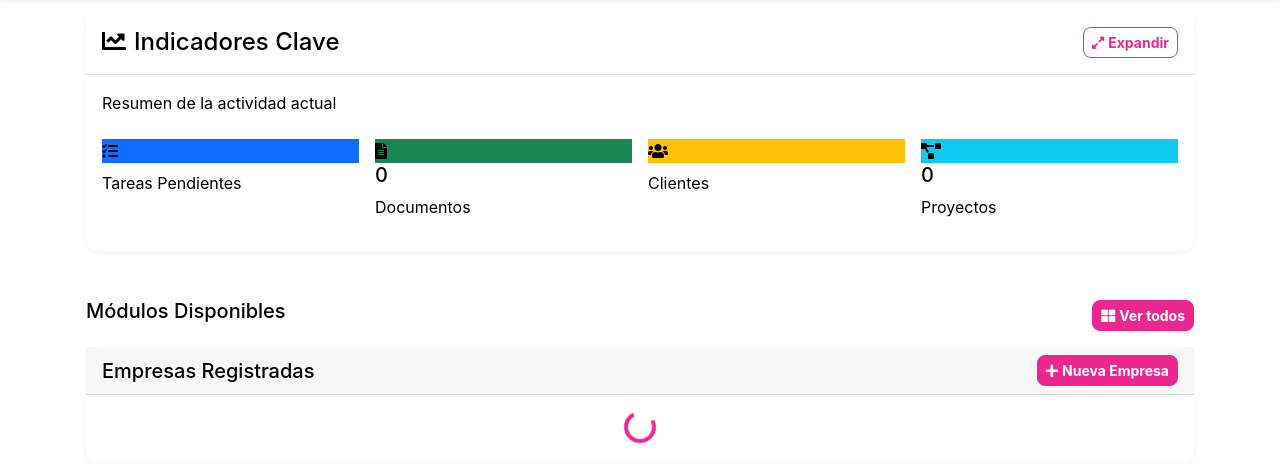
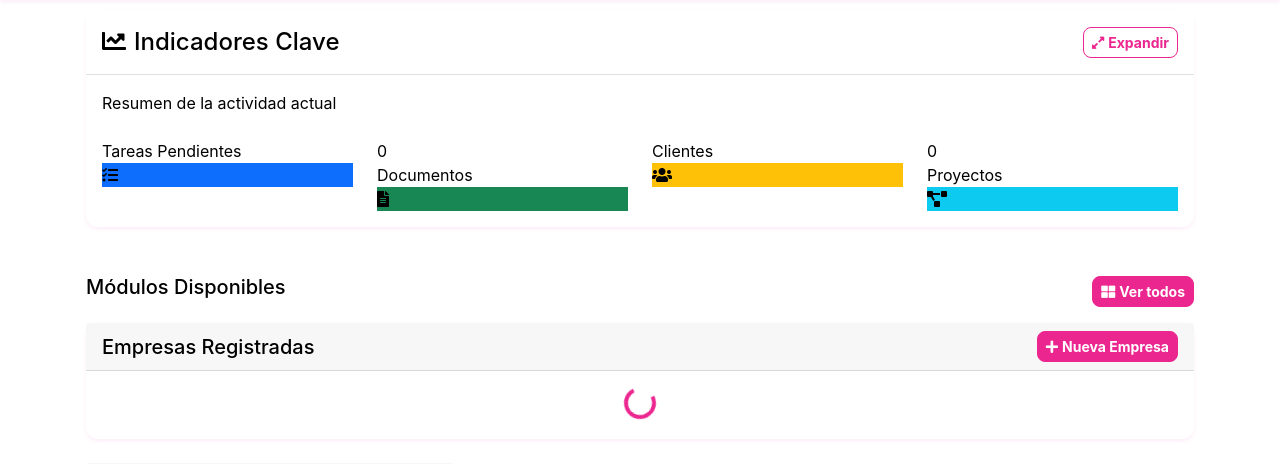
Before and after one commit to Kmylosky83/AppWebStratekaz, a Flask app: template app/templates/dashboard/profesional.html in a window 1280 px wide. Shown: the part 64-528 px from the top of the page. Run offline with Flask 3, Linux system fonts and the light colour scheme; the template is opened without the code that fills it, so the values that code supplies are empty; some libraries are stand-ins or nearby versions.

Commit message:
indicadores clave

```diff
--- a/app/templates/base.html
+++ b/app/templates/base.html
@@ -265,6 +265,7 @@
             });
         });
     </script>
+    <script src="https://cdn.jsdelivr.net/npm/chart.js@3.7.1/dist/chart.min.js"></script>
     {% endblock %}
 </body>
 </html>
--- a/app/templates/dashboard/profesional.html
+++ b/app/templates/dashboard/profesional.html
@@ -18,58 +18,48 @@
             <div class="card-body">
                 <p class="section-subtitle mb-4">Resumen de la actividad actual</p>
 
-                <div class="row g-3">
-                    <div class="col-md-3 col-sm-6">
-                        <div class="stats-card">
-                            <div class="stats-card-body">
-                                <div class="stats-card-icon bg-primary">
-                                    <i class="fas fa-tasks"></i>
-                                </div>
-                                <div class="stats-card-content">
-                                    <h5 class="stats-card-title">{{ stats.pending_tasks }}</h5>
-                                    <p class="stats-card-text">Tareas Pendientes</p>
-                                </div>
-                            </div>
-                        </div>
-                    </div>
-                    <div class="col-md-3 col-sm-6 mb-4 mb-md-0">
-                        <div class="stats-card">
-                            <div class="stats-card-body">
-                                <div class="stats-card-icon bg-success">
-                                    <i class="fas fa-file-alt"></i>
-                                </div>
-                                <div class="stats-card-content">
-                                    <h5 class="stats-card-title">0</h5>
-                                    <p class="stats-card-text">Documentos</p>
-                                </div>
+                <div class="indicadores-simple">
+                    <div class="row">
+                        <!-- Tareas Pendientes -->
+                        <div class="col-md-3">
+                            <div class="indicador-simple">
+                                <div class="indicador-valor">{{ stats.pending_tasks }}</div>
+                                <div class="indicador-etiqueta">Tareas Pendientes</div>
+                                <div class="indicador-barra bg-primary">
+                                    <i class="fas fa-tasks indicador-icono"></i>
                                 </div>
                             </div>
                         </div>
 
-                    <div class="col-md-3 col-sm-6 mb-4 mb-md-0">
-                        <div class="stats-card">
-                            <div class="stats-card-body">
-                                <div class="stats-card-icon bg-warning">
-                                    <i class="fas fa-users"></i>
-                                </div>
-                                <div class="stats-card-content">
-                                    <h5 class="stats-card-title">{{ stats.total_empresas }}</h5>
-                                    <p class="stats-card-text">Clientes</p>
-                                </div>
+                        <!-- Documentos -->
+                        <div class="col-md-3">
+                            <div class="indicador-simple">
+                                <div class="indicador-valor">0</div>
+                                <div class="indicador-etiqueta">Documentos</div>
+                                <div class="indicador-barra bg-success">
+                                    <i class="fas fa-file-alt indicador-icono"></i>
                                 </div>
                             </div>
                         </div>
 
-                    <div class="col-md-3 col-sm-6">
-                        <div class="stats-card">
-                            <div class="stats-card-body">
-                                <div class="stats-card-icon bg-info">
-                                    <i class="fas fa-project-diagram"></i>
+                        <!-- Clientes -->
+                        <div class="col-md-3">
+                            <div class="indicador-simple">
+                                <div class="indicador-valor">{{ stats.total_empresas }}</div>
+                                <div class="indicador-etiqueta">Clientes</div>
+                                <div class="indicador-barra bg-warning">
+                                    <i class="fas fa-users indicador-icono"></i>
                                 </div>
-                                <div class="stats-card-content">
-                                    <h5 class="stats-card-title">0</h5>
-                                    <p class="stats-card-text">Proyectos</p>
                             </div>
+                        </div>
+
+                        <!-- Proyectos -->
+                        <div class="col-md-3">
+                            <div class="indicador-simple">
+                                <div class="indicador-valor">0</div>
+                                <div class="indicador-etiqueta">Proyectos</div>
+                                <div class="indicador-barra bg-info">
+                                    <i class="fas fa-project-diagram indicador-icono"></i>
                                 </div>
                             </div>
                         </div>
@@ -78,8 +68,6 @@
             </div>
         </div>
     </section>
-
-
 
     <!-- Módulos disponibles -->
     <div class="row mb-4">
@@ -149,6 +137,7 @@
             </div>
         </div>
     </div>
+
     <!-- Próximos eventos -->
     <div class="col-md-4 mb-4">
         <div class="card h-100">
@@ -181,7 +170,6 @@
                         <p class="text-muted">Los eventos programados aparecerán aquí</p>
                     </div>
                 {% endif %}
-                </div>
             </div>
         </div>
     </div>
@@ -405,6 +393,83 @@
         setInterval(actualizarEmpresas, 30000);
     });
 
+    // En el bloque extra_scripts
+document.addEventListener('DOMContentLoaded', function() {
+    // Configurar el gráfico de progreso
+    const progressCtx = document.getElementById('progressChart').getContext('2d');
+    const progressChart = new Chart(progressCtx, {
+        type: 'line',
+        data: {
+            labels: ['Ene', 'Feb', 'Mar', 'Abr', 'May', 'Jun'],
+            datasets: [{
+                label: 'Clientes',
+                data: [0, 1, 1, 1, 1, 1],
+                borderColor: '#ffc107',
+                backgroundColor: 'rgba(255, 193, 7, 0.1)',
+                tension: 0.4,
+                fill: true
+            }, {
+                label: 'Tareas Completadas',
+                data: [0, 2, 5, 8, 12, 15],
+                borderColor: '#ec268f',
+                backgroundColor: 'rgba(236, 38, 143, 0.1)',
+                tension: 0.4,
+                fill: true
+            }]
+        },
+        options: {
+            responsive: true,
+            maintainAspectRatio: false,
+            plugins: {
+                legend: {
+                    position: 'top',
+                },
+                title: {
+                    display: true,
+                    text: 'Progreso Mensual'
+                }
+            },
+            scales: {
+                y: {
+                    beginAtZero: true
+                }
+            }
+        }
+    });
+
+    // Configurar el gráfico de distribución
+    const distributionCtx = document.getElementById('distributionChart').getContext('2d');
+    const distributionChart = new Chart(distributionCtx, {
+        type: 'doughnut',
+        data: {
+            labels: ['Completadas', 'En Progreso', 'Pendientes'],
+            datasets: [{
+                data: [15, 5, 3],
+                backgroundColor: [
+                    '#28a745',
+                    '#ffc107',
+                    '#dc3545'
+                ],
+                borderWidth: 0
+            }]
+        },
+        options: {
+            responsive: true,
+            maintainAspectRatio: false,
+            plugins: {
+                legend: {
+                    position: 'right',
+                },
+                title: {
+                    display: true,
+                    text: 'Estado de Tareas'
+                }
+            },
+            cutout: '70%'
+        }
+    });
+});
+
 
 </script>
 {% endblock %}
@@ -429,66 +494,72 @@
     margin-bottom: 0;
 }
 
-    /* Tarjetas de estadísticas */
-    .stats-card {
-        background-color: var(--white);
-        border-radius: var(--border-radius-md);
-        box-shadow: var(--box-shadow-sm);
-        height: 100%;
-        transition:
-            transform var(--transition-speed-normal) cubic-bezier(0.4, 0, 0.2, 1),
-            box-shadow var(--transition-speed-normal) cubic-bezier(0.4, 0, 0.2, 1);
-        overflow: hidden;
+/* Estilos para el dashboard visual */
+.dashboard-indicators {
+    width: 100%;
 }
 
-    .stats-card:hover {
-        transform: translateY(-5px);
-        box-shadow: var(--box-shadow-lg);
+/* Tarjetas de métricas */
+.metric-card {
+    background-color: white;
+    border-radius: 10px;
+    box-shadow: 0 4px 10px rgba(0, 0, 0, 0.05);
+    height: 100%;
+    position: relative;
+    overflow: hidden;
+    transition: transform 0.3s ease, box-shadow 0.3s ease;
 }
 
-    .stats-card:hover .stats-card-icon {
-        transform: scale(1.1);
+.metric-card:hover {
+    transform: translateY(-5px);
+    box-shadow: 0 8px 15px rgba(0, 0, 0, 0.1);
 }
 
-    .stats-card-body {
-        padding: var(--spacing-lg);
-        display: flex;
-        align-items: center;
+.metric-card-body {
+    padding: 1.5rem;
+    text-align: center;
 }
 
-    .stats-card-icon {
-        width: 48px;
-        height: 48px;
-        border-radius: 12px;
+.metric-value {
+    font-size: 2.5rem;
+    font-weight: 700;
+    margin-bottom: 0.25rem;
+    color: #333;
+}
+
+.metric-label {
+    font-size: 0.9rem;
+    color: #666;
+    margin-bottom: 0;
+}
+
+.metric-icon {
+    position: absolute;
+    top: 1rem;
+    right: 1rem;
+    width: 40px;
+    height: 40px;
+    border-radius: 50%;
     display: flex;
     align-items: center;
     justify-content: center;
-        margin-right: var(--spacing-md);
-        color: var(--white);
-        font-size: 1.25rem;
-        transition: transform var(--transition-speed-normal) cubic-bezier(0.4, 0, 0.2, 1);
+    color: white;
 }
 
-    .stats-card-icon.bg-primary {
-        background-color: var(--primary-color);
+/* Contenedores de gráficos */
+.chart-container {
+    background-color: white;
+    border-radius: 10px;
+    box-shadow: 0 4px 10px rgba(0, 0, 0, 0.05);
+    padding: 1.5rem;
+    height: 100%;
 }
 
-    .stats-card-content {
-        flex: 1;
-    }
-
-    .stats-card-title {
-        font-size: var(--font-size-2xl);
-        font-weight: var(--font-weight-bold);
-        margin-bottom: var(--spacing-xs);
-        color: var(--dark-text);
-    }
-
-    .stats-card-text {
-        color: var(--secondary-color);
-        margin-bottom: 0;
-        font-size: var(--font-size-sm);
-    }
+/* Colores de fondo para los indicadores */
+.bg-primary { background-color: #0d6efd; }
+.bg-success { background-color: #198754; }
+.bg-warning { background-color: #ffc107; color: #000; }
+.bg-info { background-color: #0dcaf0; }
 
 /* Módulos disponibles */
 .module-card {
@@ -554,37 +625,6 @@
     color: var(--primary-dark);
 }
 
-    /* Responsive */
-    @media (max-width: 768px) {
-        .dashboard-title {
-            font-size: var(--font-size-xl);
-        }
-
-        .stats-card-body {
-            padding: var(--spacing-md);
-        }
-
-        .stats-card-icon {
-            width: 40px;
-            height: 40px;
-            font-size: 1rem;
-        }
-
-        .stats-card-title {
-            font-size: var(--font-size-xl);
-        }
-
-        .module-card {
-            padding: var(--spacing-md);
-        }
-
-        .module-card-icon {
-            width: 50px;
-            height: 50px;
-            font-size: 1.25rem;
-        }
-    }
-
 /* Estilos para las tarjetas de normativas */
 .normativa-card {
     display: flex;
@@ -637,5 +677,93 @@
     color: var(--text-color);
     margin-bottom: 1rem;
 }
+
+/* Indicadores simples como en la imagen */
+.indicadores-simple {
+    width: 100%;
+    margin-bottom: 20px;
+}
+
+.indicador-simple {
+    display: flex;
+    flex-direction: column;
+    margin-bottom: 15px;
+}
+
+.indicador-valor {
+    font-size: 2.5rem;
+    font-weight: 700;
+    margin-bottom: 5px;
+    color: #333;
+}
+
+.indicador-etiqueta {
+    font-size: 0.9rem;
+    color: #666;
+    margin-bottom: 10px;
+}
+
+.indicador-barra {
+    height: 8px;
+    width: 100%;
+    border-radius: 4px;
+    position: relative;
+}
+
+.indicador-icono {
+    position: absolute;
+    top: -18px;
+    right: 10px;
+    font-size: 16px;
+    color: white;
+    background-color: inherit;
+    border-radius: 50%;
+    padding: 5px;
+    height: 26px;
+    width: 26px;
+    display: flex;
+    align-items: center;
+    justify-content: center;
+}
+
+/* Colores para las barras */
+.bg-primary { background-color: #007bff; }
+.bg-success { background-color: #28a745; }
+.bg-warning { background-color: #ffc107; }
+.bg-info { background-color: #17a2b8; }
+
+/* Responsive */
+@media (max-width: 768px) {
+    .dashboard-title {
+        font-size: var(--font-size-xl);
+    }
+
+    .metric-card-body {
+        padding: 1rem;
+    }
+
+    .metric-value {
+        font-size: 2rem;
+    }
+
+    .metric-icon {
+        width: 36px;
+        height: 36px;
+    }
+
+    .chart-container {
+        padding: 1rem;
+    }
+
+    .module-card {
+        padding: var(--spacing-md);
+    }
+
+    .module-card-icon {
+        width: 50px;
+        height: 50px;
+        font-size: 1.25rem;
+    }
+}
 </style>
 {% endblock %}
```
Lines whose indentation alone changed are shown as unchanged.
